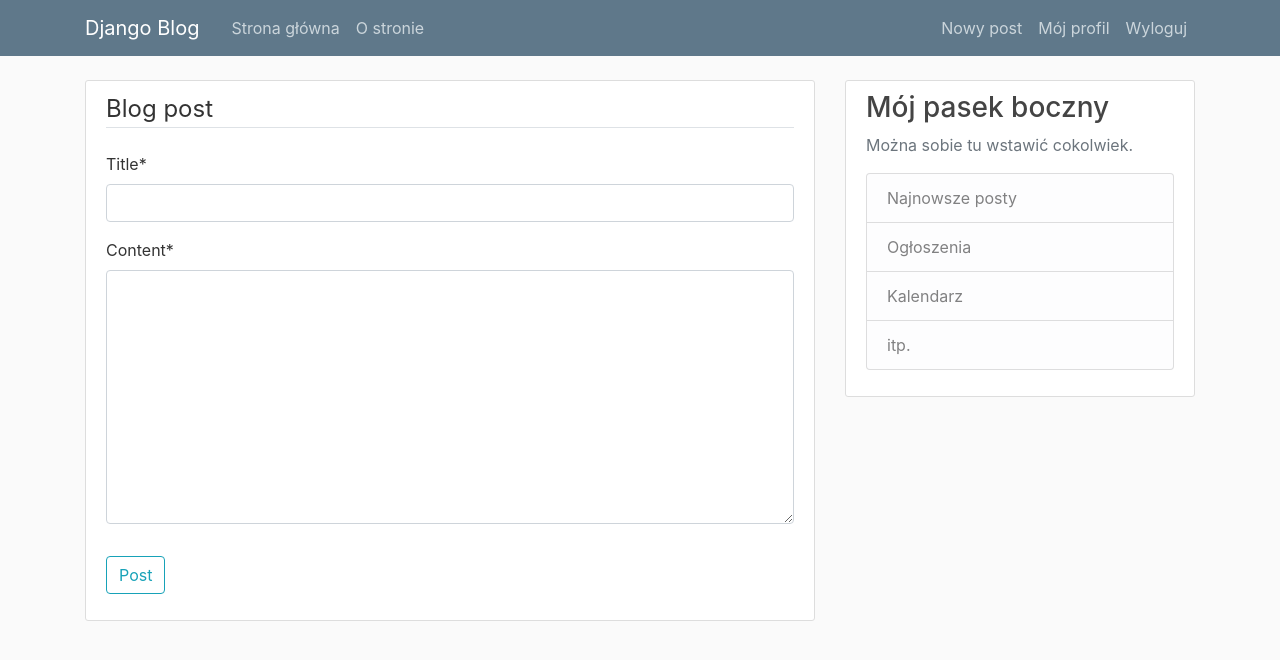
After one commit to Jar0DEV/django_project, a Django app: page /post/new/ in a window 1280 px wide. The commit adds this page. Shown: the top 660 px of the page. Run offline with Django 3.2, Linux system fonts and the light colour scheme; a user stored in the database is signed in; some libraries are stand-ins or nearby versions.

Commit message:
CRUD dla postów

```diff
--- a/blog/models.py
+++ b/blog/models.py
@@ -1,6 +1,8 @@
 from django.db import models
 from django.utils import timezone
 from django.contrib.auth.models import User
+from django.urls import reverse
+
 # Create your models here.
 
 class  Post(models.Model):
@@ -8,5 +10,10 @@ class  Post(models.Model):
     content = models.TextField()
     date_posted = models.DateTimeField(default=timezone.now)
     author = models.ForeignKey(User, on_delete=models.CASCADE)
+
     def __str__(self):
         return self.title
+
+    def get_absolute_url(self):
+        return reverse('post-detail', kwargs={'pk': self.pk}) # po utworzeniu postu idzie do detail-view utworzonego postu
+        # return reverse('blog-home') # po utworzeniu postu wraca do strony głównej
--- a/blog/templates/blog/base.html
+++ b/blog/templates/blog/base.html
@@ -36,6 +36,7 @@
                     <!-- Navbar Right Side -->
                     <div class="navbar-nav">
                         {% if user.is_authenticated %}
+                            <a class="nav-item nav-link" href="{% url 'post-create' %}">Nowy post</a>
                             <a class="nav-item nav-link" href="{% url 'profile' %}">Mój profil</a>
                             <a class="nav-item nav-link" href="{% url 'logout' %}">Wyloguj</a>
                         {% else %}
--- a/blog/templates/blog/home.html
+++ b/blog/templates/blog/home.html
@@ -8,7 +8,7 @@
         <a class="mr-2" href="#">{{ post.author }}</a>
         <small class="text-muted">{{ post.date_posted|date:"F d, Y" }}</small>
       </div>
-      <h2><a class="article-title" href="#">{{ post.title }}</a></h2>
+      <h2><a class="article-title" href="{% url 'post-detail' post.id %}">{{ post.title }}</a></h2>
       <p class="article-content">{{ post.content }}</p>
     </div>
   </article>
--- /dev/null
+++ b/blog/templates/blog/post_form.html
@@ -0,0 +1,16 @@
+{% extends "blog/base.html" %}
+{% load crispy_forms_tags %}
+{% block content %}
+    <div class="content-section">
+        <form method="POST">
+            {% csrf_token %}
+            <fieldset class="form-group">
+                <legend class="border-bottom mb-4">Blog post</legend>
+                {{ form|crispy }}
+            </fieldset>
+            <div class="form-group">
+                <button class="btn btn-outline-info" type="submit">Post</button>
+            </div>
+        </form>
+    </div>
+{% endblock content %}
--- a/blog/urls.py
+++ b/blog/urls.py
@@ -1,6 +1,17 @@
 from django.urls import path
 from . import views
+from .views import ( PostListView,
+                     PostDetailView,
+                     PostCreateView,
+                     PostUpdateView,
+                     PostDeleteView )
+
+
 urlpatterns = [
-    path('', views.home, name='blog-home'),
+    path('', PostListView.as_view(), name='blog-home'),
+    path('post/<int:pk>/', PostDetailView.as_view(), name='post-detail'),
+    path('post/<int:pk>/update/', PostUpdateView.as_view(), name='post-update'),
+    path('post/<int:pk>/delete', PostDeleteView.as_view(), name='post-delete'),
+    path('post/new/', PostCreateView.as_view(), name='post-create'),
     path('about/', views.about, name='blog-about'),
 ]
--- a/blog/views.py
+++ b/blog/views.py
@@ -1,5 +1,15 @@
 from django.shortcuts import render
+from django.contrib.auth.mixins import LoginRequiredMixin, UserPassesTestMixin
+
+from django_project.settings import AUTH_PASSWORD_VALIDATORS
 from .models import Post
+from django.views.generic import (ListView,
+                                  DetailView,
+                                  CreateView,
+                                  UpdateView,
+                                  DeleteView)
+
+
 # Create your views here.
 
 def home(request):
@@ -9,5 +19,46 @@ def home(request):
     return render(request, 'blog/home.html', context)
 
 
+class PostListView(ListView):
+    model = Post
+    template_name = 'blog/home.html' # <app>/<model>_<viewtype>.html
+    context_object_name = 'posts'
+    ordering = ['-date_posted']
+
+class PostDetailView(DetailView):
+    model = Post
+
+class PostCreateView(LoginRequiredMixin, CreateView):
+    model = Post
+    fields = ['title', 'content']
+
+    def form_valid(self, form):
+        form.instance.author = self.request.user
+        return super().form_valid(form)
+
+class PostUpdateView(LoginRequiredMixin, UserPassesTestMixin, UpdateView):
+    model = Post
+    fields = ['title', 'content']
+
+    def form_valid(self, form):
+        form.instance.author = self.request.user
+        return super().form_valid(form)
+
+    def test_func(self):
+        post = self.get_object()
+        if self.request.user == post.author:
+            return True
+        return False
+
+class PostDeleteView(LoginRequiredMixin, UserPassesTestMixin, DeleteView):
+    model = Post
+    success_url = '/'
+
+    def test_func(self):
+        post = self.get_object()
+        if self.request.user == post.author:
+            return True
+        return False
+
 def about(request):
     return render(request, 'blog/about.html', {'title': 'About'})
```
Also changed, not shown: blog/templates/blog/post_confirm_delete.html (added, +16 -0 lines), blog/templates/blog/post_detail.html (added, +20 -0 lines), db.sqlite3, media/profile_pics/Su-27.jpg.
